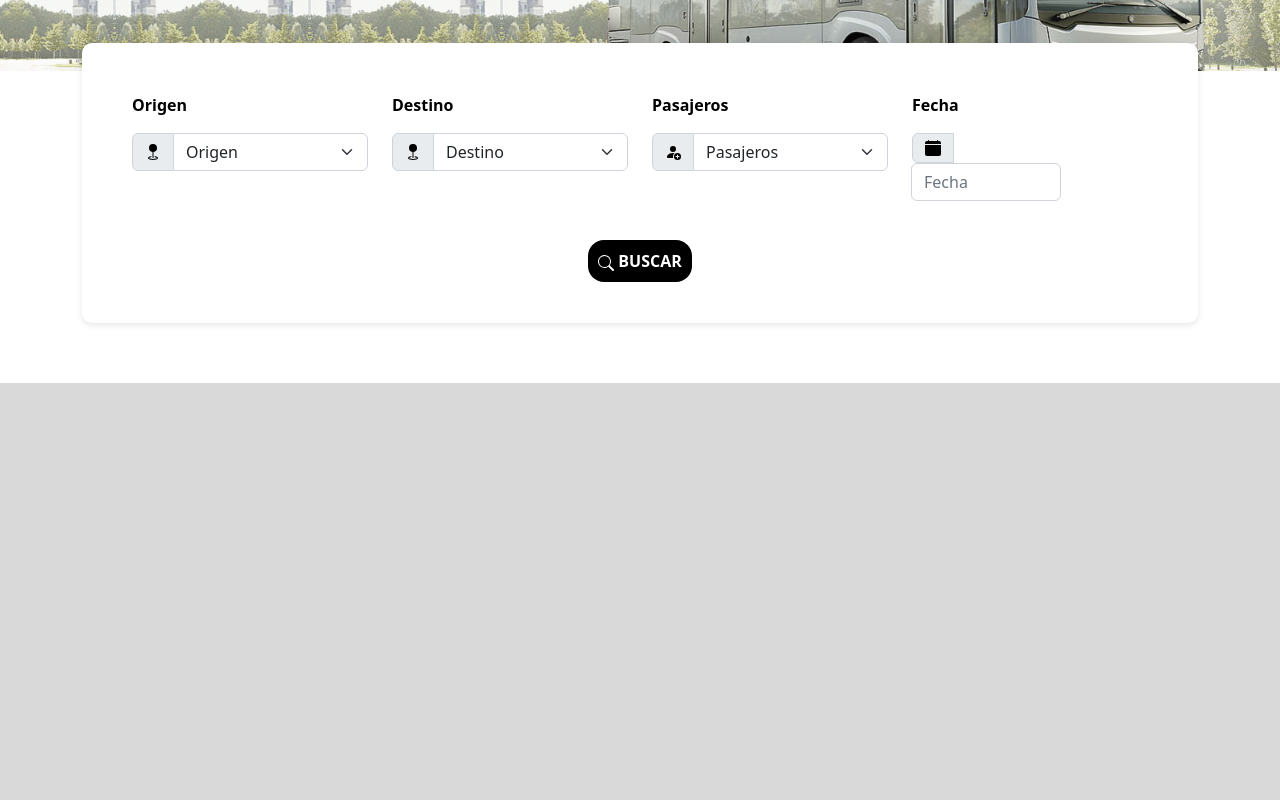
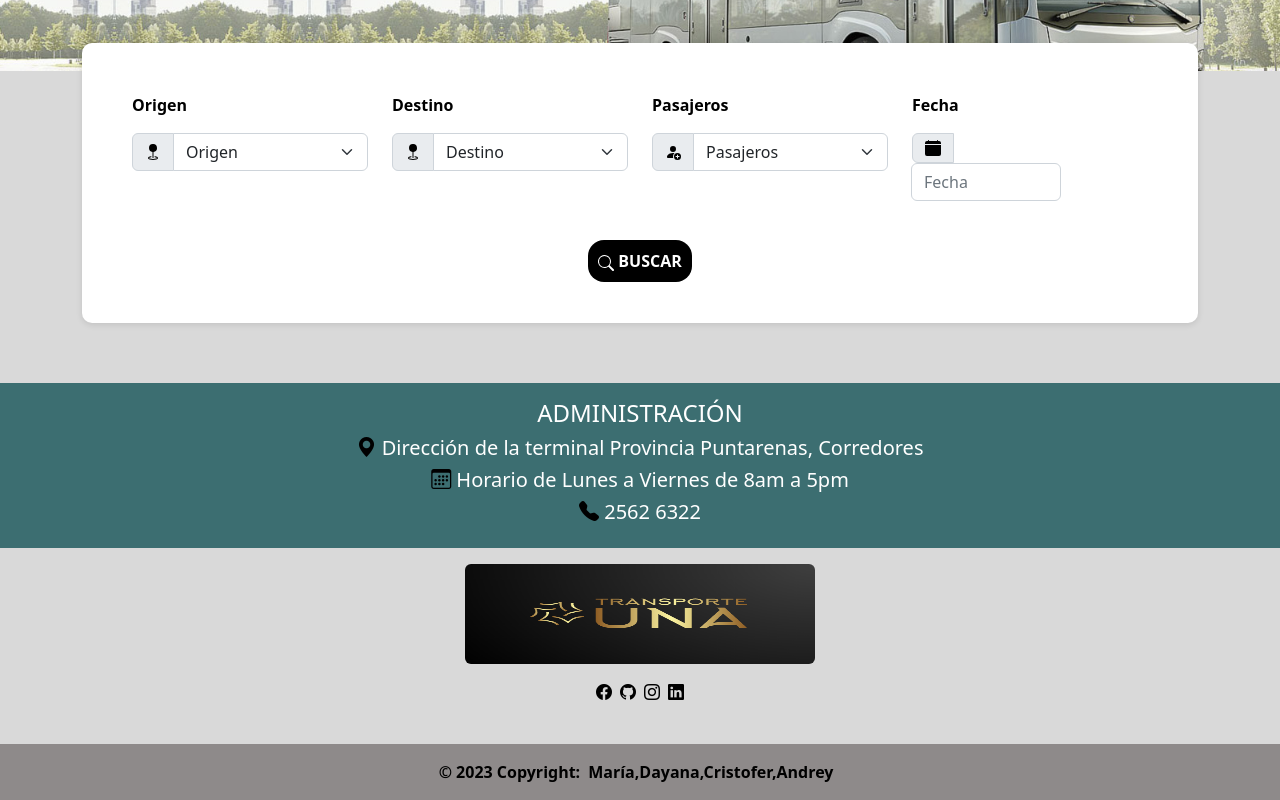
Before and after one commit to DayanaGamboaM/BoleteriaOnline, a Next.js app in the folder boleteria/: page / in a window 1280 px wide. Shown: the part 297-1097 px from the top of the page. Before the commit the page ends 800 px from the top, so only its background shows below. Built offline with nearby package versions, Linux system fonts and the light colour scheme.

Commit message:
part of index design

```diff
--- a/boleteria/components/Footer.tsx
+++ b/boleteria/components/Footer.tsx
@@ -0,0 +1,18 @@
+import React from "react";
+
+const Footer = () => {
+  return (
+    <footer className="color-footer text-center text-lg-start">
+      <div
+        className="text-center p-3 footer-copyright"
+      >
+        © 2023 Copyright:
+        <a className="footer-copyright m-2">
+          María,Dayana,Cristofer,Andrey
+        </a>
+      </div>
+    </footer>
+  );
+};
+
+export default Footer;
--- a/boleteria/components/Header.tsx
+++ b/boleteria/components/Header.tsx
@@ -10,7 +10,7 @@ const Header = () => {
         setSelectedDate(date);
     };
   return (
-    <div>
+    <div style={{ backgroundColor: "#d9d9d9"}}>
       <div className="page-header">
         <h2 className="d-flex align-items-start justify-content-center page-title">
           TRANSPORTE UNA
--- a/boleteria/components/Layout.tsx
+++ b/boleteria/components/Layout.tsx
@@ -1,6 +1,7 @@
 import React  from "react";
 import Head from "next/head";
 import NavBar from "./NavBar";
+import Footer from "./Footer";
 
 type Props = {
     children: JSX.Element
--- /dev/null
+++ b/boleteria/components/componentsIndex/FooterInformation.tsx
@@ -0,0 +1,60 @@
+import React from "react";
+import "bootstrap-icons/font/bootstrap-icons.css";
+import LogoFooter from "/public/logo-footer.png";
+import Image from "next/image";
+
+const FooterInformation = () => {
+  return (
+    <footer className="text-center text-white">
+      <div
+        className="text-center p-3"
+        style={{ backgroundColor: "#3c6e71", width: "100%" }}
+      >
+        <h4>ADMINISTRACIÓN</h4>
+        <h5><i className="bi bi-geo-alt-fill text-black"></i> Dirección de la terminal Provincia Puntarenas, Corredores</h5>
+        <h5><i className="bi bi-calendar3 text-black"></i> Horario de Lunes a Viernes de 8am a 5pm</h5>
+        <h5><i className="bi bi-telephone-fill text-black"></i> 2562 6322</h5>
+
+      </div>
+
+      <div
+        className="text-center p-3"
+        style={{ backgroundColor: "#d9d9d9", width: "100%" }}
+      >
+        <figure>
+          <Image
+            src={LogoFooter}
+            alt="Header Image"
+            placeholder="blur"
+            className="img-fluid rounded"
+            style={{ width: "350px", height: "100px" }}
+          />
+        </figure>
+        <section className="mb-4">
+          <li className="list-inline-item">
+            <a href="#">
+              <i className="bi bi-facebook icon-black"></i>
+            </a>
+          </li>
+          <li className="list-inline-item">
+            <a href="#">
+              <i className="bi bi-github icon-black"></i>
+            </a>
+          </li>
+          <li className="list-inline-item">
+            <a href="#">
+              <i className="bi bi-instagram icon-black"></i>
+            </a>
+          </li>
+          <li className="list-inline-item">
+            <a href="#">
+              <i className="bi bi-linkedin icon-black"></i>
+            </a>
+          </li>
+        </section>
+      </div>
+    </footer>
+  );
+};
+
+export default FooterInformation;
--- a/boleteria/package.json
+++ b/boleteria/package.json
@@ -9,11 +9,11 @@
     "lint": "next lint"
   },
   "dependencies": {
-    "@types/googlemaps": "^3.43.3",
     "@types/node": "20.2.1",
     "@types/react": "18.2.6",
     "@types/react-dom": "18.2.4",
     "bootstrap": "^5.2.3",
+    "bootstrap-icons": "^1.10.5",
     "eslint": "8.41.0",
     "eslint-config-next": "13.4.3",
     "next": "13.4.3",
@@ -21,7 +21,6 @@
     "react-bootstrap": "^2.7.4",
     "react-datepicker": "^4.11.0",
     "react-dom": "18.2.0",
-    "react-google-maps-loader": "^4.3.1",
     "react-icons": "^4.8.0",
     "typescript": "5.0.4"
   },
--- a/boleteria/src/pages/index.tsx
+++ b/boleteria/src/pages/index.tsx
@@ -4,6 +4,9 @@ import { Inter } from 'next/font/google'
 import styles from '@/styles/Home.module.css'
 import NavBar from '../../components/NavBar'
 import Header from '../../components/Header'
+import Footer from '../../components/Footer'
+import FooterInformation from '../../components/componentsIndex/FooterInformation'
+
 
 const inter = Inter({ subsets: ['latin'] })
 
@@ -19,6 +22,12 @@ export default function Home() {
 
       <NavBar />
       <Header />
+
+      <FooterInformation />
+      <Footer />
+
+
+
     </>
   )
 }
--- a/boleteria/src/styles/globals.css
+++ b/boleteria/src/styles/globals.css
@@ -114,3 +114,15 @@ body {
   text-transform: uppercase;
   border-radius:1em;
 }
+
+.color-footer{
+  background-color: #8E8A8A;
+}
+.footer-copyright{
+  text-decoration: none;
+  font-weight: 900;
+  color:black;
+}
+.icon-black {
+  color: black;
+}
```
Also changed, not shown: boleteria/components/componentsIndex/GoogleMap.tsx (+0 -36 lines), boleteria/public/logo-footer.png (added), 1 other file (tests, documents, lock files or other folders).
